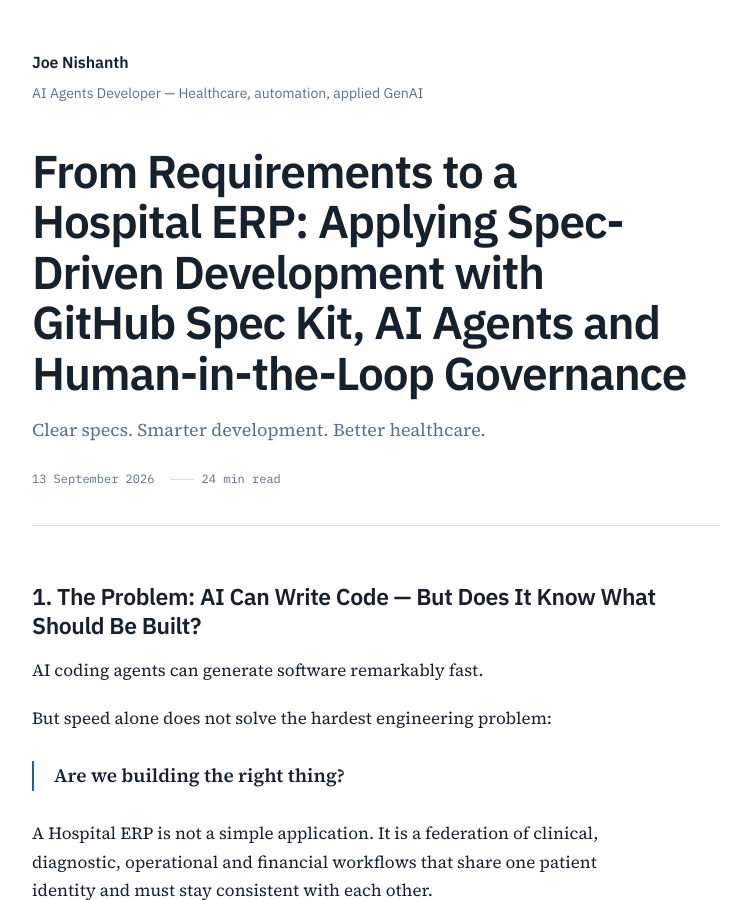
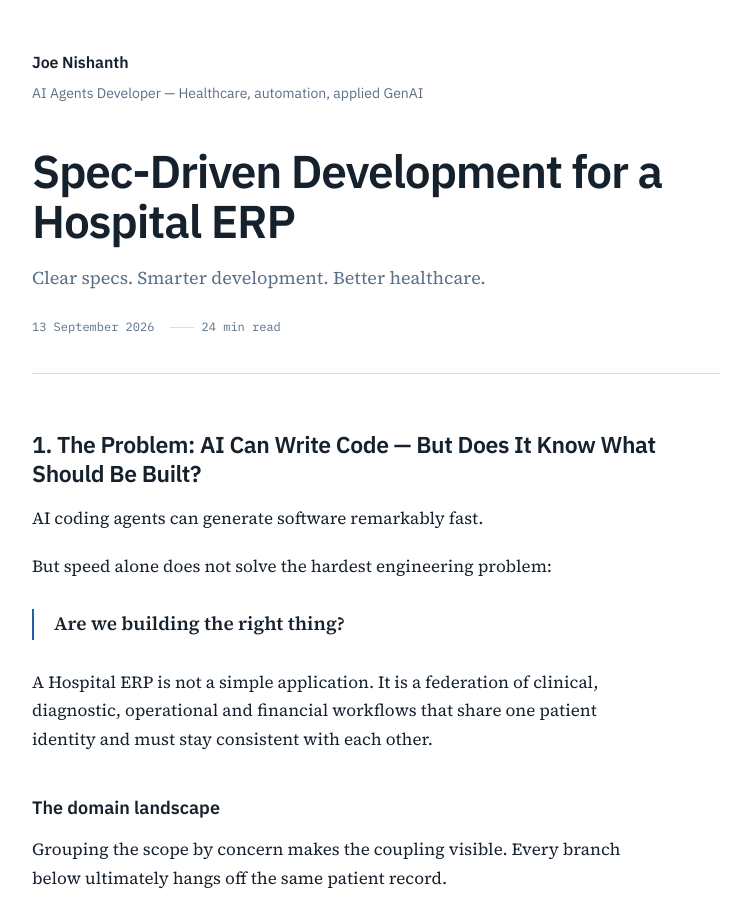
Before and after one commit to joeshc/AI-SDLC-SDD, a Jekyll site: the page built from _posts/2026-09-13-spec-driven-development-hospital-erp.md, in a window 1280 px wide and 900 px high. Shown: the whole window, without its empty margins (264-1015 px from the left). Built offline with Jekyll 4.4.1, drawn with Linux system fonts in a browser that asks for light colours.

Commit message:
Shorten the post title
The title ran to 134 characters, which truncates in search results, browser
tabs and social cards, and read as a list of everything the article covers:

  From Requirements to a Hospital ERP: Applying Spec-Driven Development
  with GitHub Spec Kit, AI Agents and Human-in-the-Loop Governance

Now 42 characters:

  Spec-Driven Development for a Hospital ERP

Both search terms are kept. The dropped qualifiers — Spec Kit, AI agents,
human-in-the-loop governance — are already carried by the meta description
and the article itself, so nothing is lost to search.

The URL does not move: the permalink is /blog/:title/ but the post sets an
explicit `slug`, so it stays at
/blog/spec-driven-development-hospital-erp/ and the canonical tag is
unchanged. Verified against the build.

Subtitle left as is; it is the site's own line.

Co-Authored-By: Claude Opus 5 <noreply@anthropic.com>
Claude-Session: https://claude.ai/code/session_018dWwf3jCxy9SZkS1FRbNni

```diff
--- a/_posts/2026-09-13-spec-driven-development-hospital-erp.md
+++ b/_posts/2026-09-13-spec-driven-development-hospital-erp.md
@@ -1,6 +1,6 @@
 ---
 layout: post
-title: "From Requirements to a Hospital ERP: Applying Spec-Driven Development with GitHub Spec Kit, AI Agents and Human-in-the-Loop Governance"
+title: "Spec-Driven Development for a Hospital ERP"
 subtitle: "Clear specs. Smarter development. Better healthcare."
 description: "A Hospital ERP spans registration, clinical workflows, pharmacy, billing and AI agents. How Spec-Driven Development with GitHub Spec Kit keeps AI-generated software traceable to business intent — through specifications, requirement traceability and human-in-the-loop governance."
 date: 2026-09-13
```
